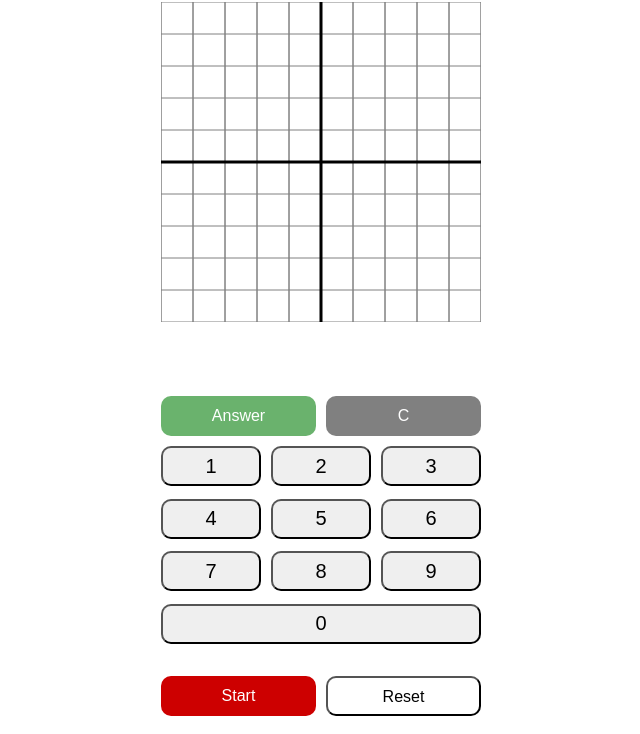
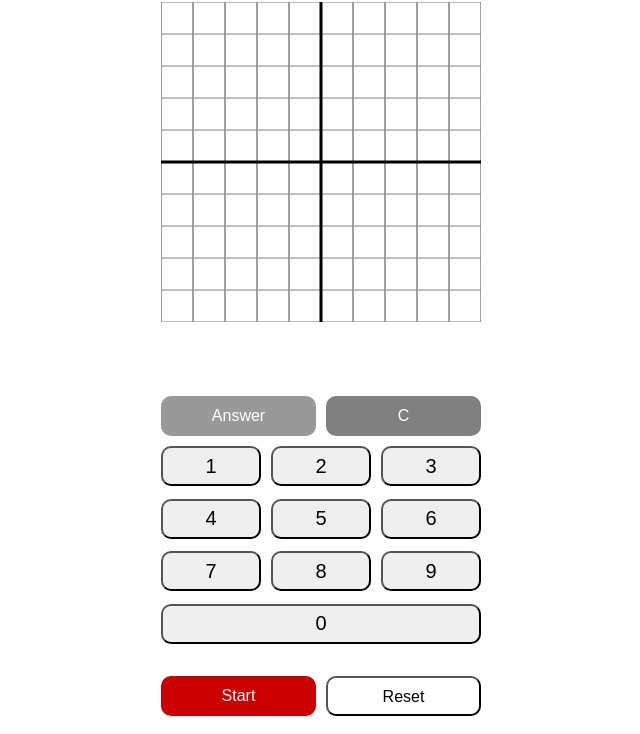
Before and after one commit to merinowool100/G03_calc, a plain HTML site: page index.html in a window 1280 px wide. In both pictures the pointer is over the button "Answer". Shown: the part 101-835 px from the top of the page, without its empty margins (319-959 px from the left). Drawn offline with Linux system fonts and the light colour scheme.

Commit message:
button color changed

```diff
--- a/css/style.css
+++ b/css/style.css
@@ -119,7 +119,7 @@ body {
 
 #submitAnswerButton:hover,
 #clearButton:hover {
-    background-color: #45a049;
+    background-color: #808080;
 }
 
 /* 数字ボタンのレイアウト */
```
